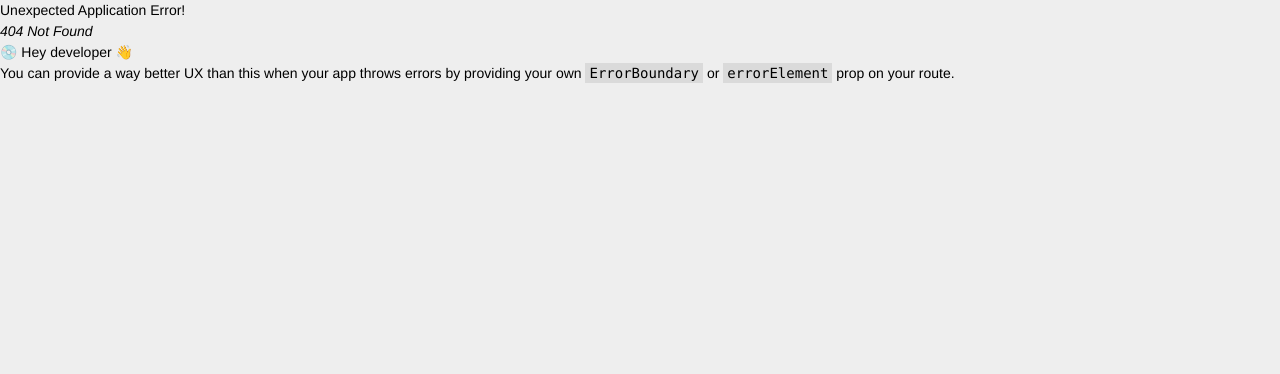
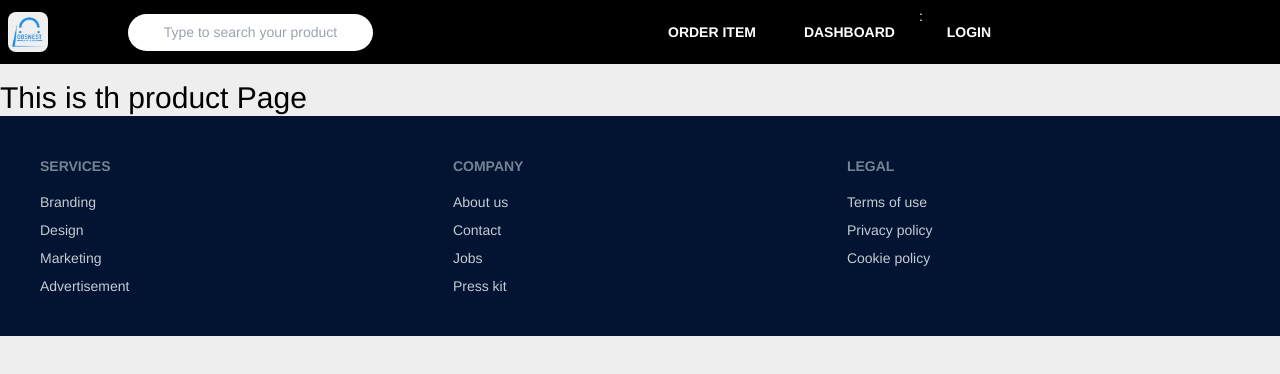
Before and after one commit to sadakatsrabon/Obsnest-MarketPlace, a React (Vite) app: page /product in a window 1280 px wide. Before the commit this address had no page. Shown: the top 374 px of the page. Built offline with nearby package versions, Linux system fonts and the light colour scheme.

Commit message:
Implement Product Details Page

```diff
--- /dev/null
+++ b/src/Routes/Product/Product.jsx
@@ -0,0 +1,10 @@
+
+const Product = () => {
+    return (
+        <div className='pt-20'>
+            <h2 className='text-3xl'>This is th product Page</h2>
+        </div>
+    );
+};
+
+export default Product;
--- a/src/components/Category/Category.jsx
+++ b/src/components/Category/Category.jsx
@@ -76,7 +76,7 @@ const Category = ({ smart, kitchen, plastic, electronic, fashion_beauty }) => {
                             }
                         </Swiper>
                         <div className='text-end'>
-                            <button className='btn btn-outline rounded-full text-3xl text-black'>{">"}</button>
+                            <Link to="product" className='btn btn-outline rounded-full text-3xl text-black'>{">"}</Link>
                         </div>
                     </div>)
             }
```
Also changed, not shown: src/Routes/Routes.jsx (+10 -5 lines).
